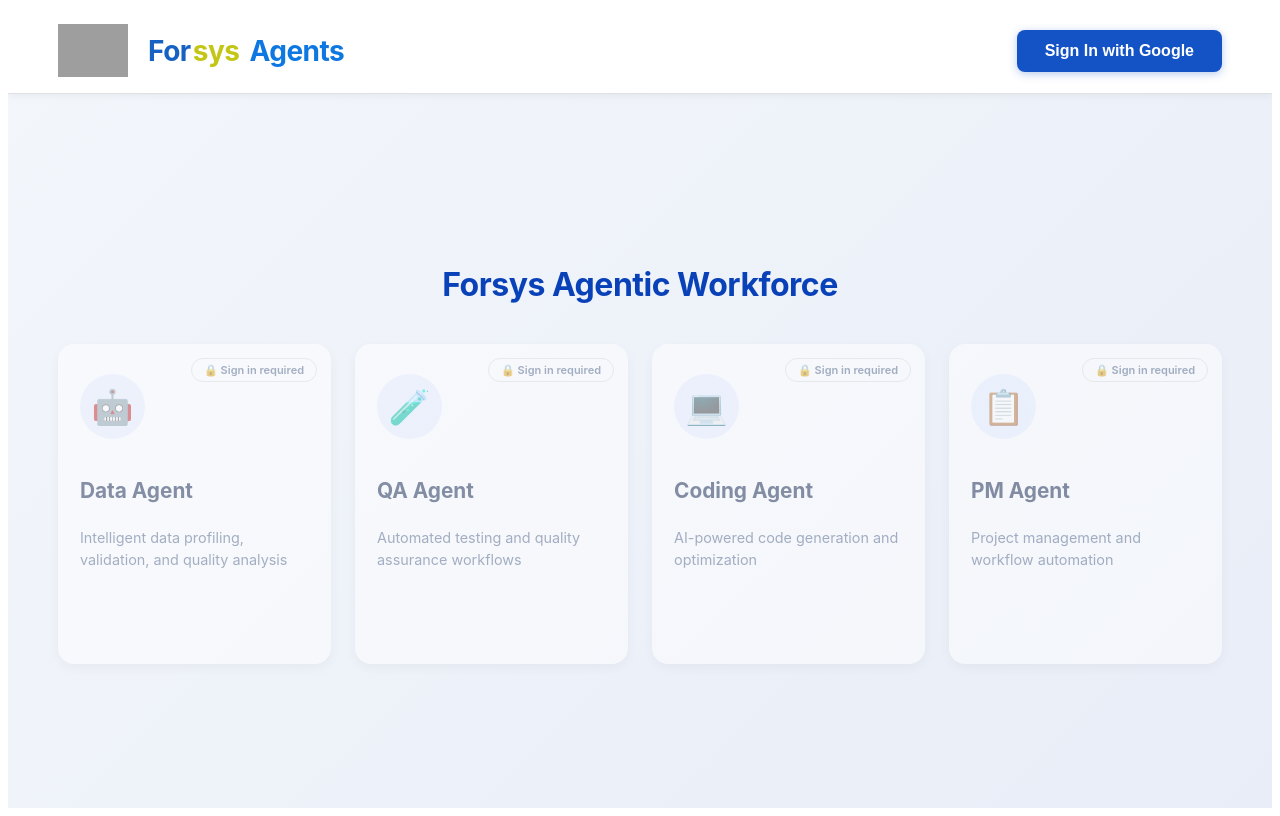
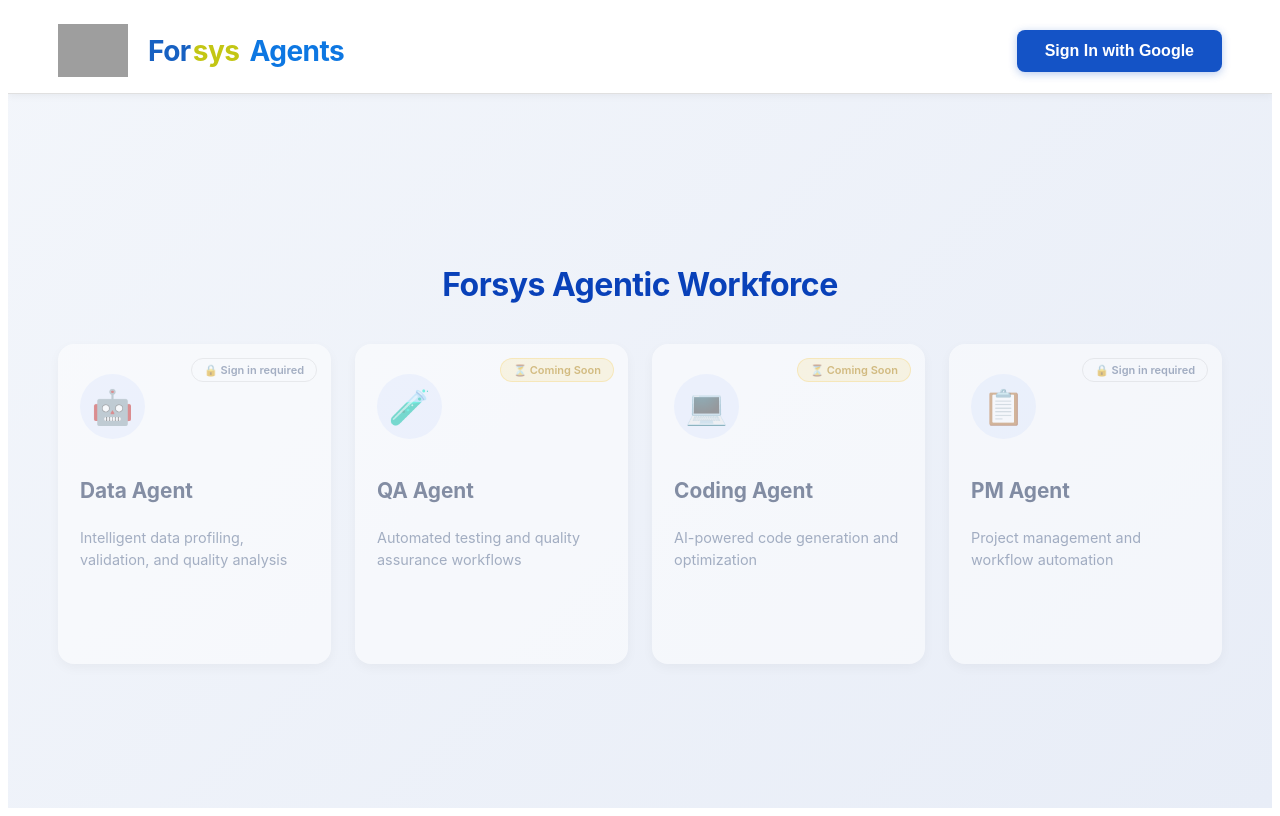
Before and after one commit to rashmibanna/DataAgentProject, a React (Create React App) app in the folder landingPage/frontend/: page / in a window 1280 px wide. Built offline with nearby package versions, Linux system fonts and the light colour scheme; no server answers; grey boxes are pictures that could not be loaded.

Commit message:
your message about the coming soon change

```diff
--- a/landingPage/frontend/src/index.jsx
+++ b/landingPage/frontend/src/index.jsx
@@ -8,6 +8,9 @@ const HomePage = () => {
   const [hoveredCard, setHoveredCard] = useState(null);
   const [showLogout, setShowLogout] = useState(false);
   const [email, setEmail] = useState(null);
+
+  const isClickable = isSignedIn;
+
 
   // Get email from URL (for OAuth callback)
   // const urlEmail = new URLSearchParams(location.search).get("email");
@@ -340,8 +343,9 @@ const HomePage = () => {
           maxWidth: '1300px'
         }}>
           {cards.map((card, idx) => {
-            const isClickable = isSignedIn;
             const isHovered = hoveredCard === idx;
+            const isDisabledComingSoon = idx === 1 || idx === 2;   // QA & Coding
+            const isClickable = isSignedIn && !isDisabledComingSoon;
 
             return (
               <div
@@ -367,7 +371,22 @@ const HomePage = () => {
                   height: '260px'
                 }}
               >
-                {!isSignedIn ? (
+                {isDisabledComingSoon ? (
+  <div style={{
+    position: 'absolute',
+    top: '12px',
+    right: '12px',
+    background: 'rgba(255, 193, 7, 0.2)',
+    padding: '4px 12px',
+    borderRadius: '20px',
+    fontSize: '11px',
+    fontWeight: '600',
+    color: '#b8860b',
+    border: '1px solid rgba(255, 193, 7, 0.4)'
+  }}>
+    ⏳ Coming Soon
+  </div>
+) : !isSignedIn ? (
   <div style={{
     position: 'absolute',
     top: '12px',
@@ -398,6 +417,7 @@ const HomePage = () => {
     ✓ Available
   </div>
 )}
+
 
                 <div style={{
                   width: '65px',
```
Lines whose indentation alone changed are shown as unchanged.
